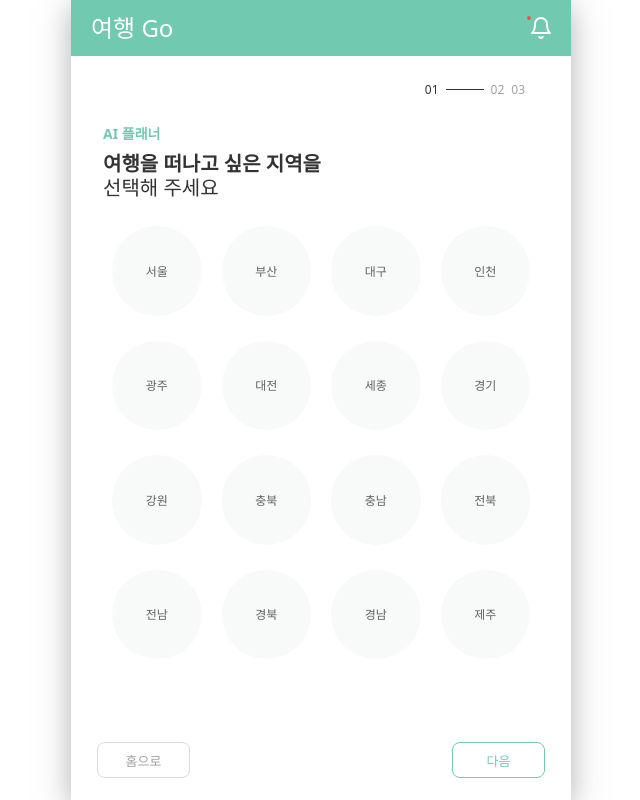
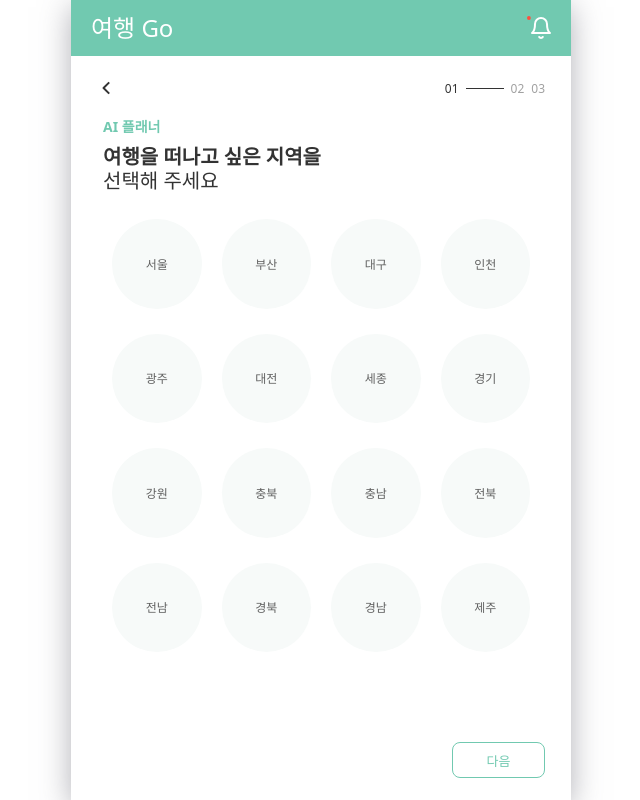
Before and after one commit to jobatda/Logit_FE, a React (Vite) app: page /aitripplan in a window 1280 px wide. Shown: the whole page, without its empty margins (319-959 px from the left). Built offline with nearby package versions, Linux system fonts and the light colour scheme; a web font is replaced by a local one.

Commit message:
fix: aiPlan homeBtn, nextBtn; PostDetail FOoter joinBtn

```diff
--- a/src/pages/aiTripPlan/components/DurationSelection.tsx
+++ b/src/pages/aiTripPlan/components/DurationSelection.tsx
@@ -53,7 +53,8 @@ export default function DurationSelection({ onNext, onPrevious }: { onNext: () =
       </DurationList>
         <ButtonWrapper>
             <PrevButton onClick={handlePrevClick}>이전</PrevButton>
-            <NextButton onClick={handleNextClick}>다음</NextButton>
+            {/* <NextButton onClick={handleNextClick}>다음</NextButton> */}
+            <NextButton $isAbled={!data.duration} onClick={handleNextClick}>다음</NextButton>
         </ButtonWrapper>
     </div>
   );
@@ -110,7 +111,8 @@ const ButtonWrapper = styled.div`
     // align-items: center;
 `;
 
-const NextButton = styled.button`
+
+const NextButton = styled.button<{$isAbled: boolean}>`
     width: 93px;
     height: 36px;
     display: flex;
@@ -120,7 +122,8 @@ const NextButton = styled.button`
     border: 1px solid #71C9B0;
     font-size: 13px;
     font-weight: 500;
-    color: #71C9B0;
+    color: ${({ $isAbled }) => ($isAbled ? '#71C9B0' : '#FFFFFF')};
+    background-color: ${({ $isAbled }) => ($isAbled ? '#FFFFFF' : '#71C9B0')};
     &:hover {
         background-color: #71C9B0;
         color: #FFFFFF;
--- a/src/pages/aiTripPlan/components/PageNavigation.tsx
+++ b/src/pages/aiTripPlan/components/PageNavigation.tsx
@@ -1,5 +1,8 @@
 import styled from "styled-components";
 import React from "react";
+import { useNavigate } from "react-router-dom";
+
+import goHomeIcon from "../../../assets/aiPlan/aiPlanGoHome.svg";
 
 type PageNavigationProps = {
   currentStep: number;
@@ -7,16 +10,25 @@ type PageNavigationProps = {
 };
 
 export default function PageNavigation({ currentStep, totalSteps }: PageNavigationProps) {
+  const navigate = useNavigate();
+
+  const onClickGoHome = () => {
+    navigate("/");
+  };
+
   return (
     <PagenavigationWrapper>
+      <GoHomeBtn src={goHomeIcon} onClick={onClickGoHome} />
+      <NavigationWrapper>
        {Array.from({ length: totalSteps }, (_, index) => (
-        <React.Fragment key={index}>
+         <React.Fragment key={index}>
           <Dot isActive={index + 1 === currentStep}>
             {String(index + 1).padStart(2, '0')}
           </Dot>
           {index + 1 === currentStep && <CurrentPageBar />}
         </React.Fragment>
       ))}
+      </NavigationWrapper>
     </PagenavigationWrapper>
   );
 }
@@ -24,10 +36,23 @@ export default function PageNavigation({ currentStep, totalSteps }: PageNavigati
 const PagenavigationWrapper = styled.div`
     display: flex;
     flex-direction: row;
-    justify-content: flex-end;
+    justify-content: space-between;
     align-items: center;
-    gap:7px;
-    padding: 26px 26px;
+    padding: 16px 6px 12px 0;
+`;
+
+const GoHomeBtn = styled.img`
+    width: 32px;
+    height: 32px;
+    cursor: pointer;
+    object-fit: cover;
+`;
+
+const NavigationWrapper = styled.div`
+  display: flex;
+  justify-content: center;
+  align-items: center;
+  gap: 7px;
 `;
 
 const Dot = styled.div<{ isActive: boolean }>`
--- a/src/pages/aiTripPlan/components/RegionSelection.tsx
+++ b/src/pages/aiTripPlan/components/RegionSelection.tsx
@@ -1,5 +1,4 @@
 import styled from "styled-components";
-import { useNavigate } from "react-router-dom";
 import { useTravelPlanner } from "../context/TravelPlannerContext";
 import PageNavigation from "./PageNavigation";
 
@@ -9,7 +8,6 @@ const regions = [
 
 export default function RegionSelection({ onNext }: { onNext: () => void }) {
     const { data, setRegion } = useTravelPlanner();
-    const navigate = useNavigate();
 
     const handleRegionClick = (region: string) => {
     setRegion(region);
@@ -22,12 +20,6 @@ export default function RegionSelection({ onNext }: { onNext: () => void }) {
             // alert("지역을 선택해 주세요.");
         }
     };
-
-    const handelPrevClick = () => {
-        navigate("/");
-    };
-
-
 
   return (
     <>
@@ -49,8 +41,8 @@ export default function RegionSelection({ onNext }: { onNext: () => void }) {
             ))}
         </RegionSelectionList>
         <ButtonWrapper>
-            <PrevButton onClick={handelPrevClick}>홈으로</PrevButton>
-            <NextButton onClick={handleNextClick}>다음</NextButton>
+            <PrevButton></PrevButton>
+            <NextButton $isAbled={!data.region} onClick={handleNextClick}>다음</NextButton>
         </ButtonWrapper>
     </>
   );
@@ -121,7 +113,7 @@ const ButtonWrapper = styled.div`
     justify-content: space-between;
 `;
 
-const NextButton = styled.button`
+const NextButton = styled.button<{$isAbled: boolean}>`
     width: 93px;
     height: 36px;
     display: flex;
@@ -131,7 +123,9 @@ const NextButton = styled.button`
     border: 1px solid #71C9B0;
     font-size: 13px;
     font-weight: 500;
-    color: #71C9B0;
+    // color: {} #71C9B0;
+    color: ${({ $isAbled }) => ($isAbled ? '#71C9B0' : '#FFFFFF')};
+    background-color: ${({ $isAbled }) => ($isAbled ? '#FFFFFF' : '#71C9B0')};
     &:hover {
         background-color: #71C9B0;
         color: #FFFFFF;
@@ -139,14 +133,5 @@ const NextButton = styled.button`
 `;
 
 const PrevButton = styled.button`
-    width: 93px;
-    height: 36px;
-    display: flex;
-    justify-content: center;
-    align-items: center;
-    border-radius: 8px;
-    border: 1px solid #D9D9D9;
-    font-size: 13px;
-    font-weight: 500;
-    color: #A1A1A1;
+    opacity: 0;
 `;
--- a/src/pages/aiTripPlan/components/ThemeSelection.tsx
+++ b/src/pages/aiTripPlan/components/ThemeSelection.tsx
@@ -30,7 +30,6 @@ export default function ThemeSelection({ onPrevious}: { onPrevious: () => void})
       setThemes([...data.themes, theme]);
     }
   };
-
   // const handleComplete = () => {
     // setThemes(s);
     // onComplete(); // 완료 후 서버로 데이터 전송 또는 결과 페이지로 이동
@@ -40,7 +39,7 @@ export default function ThemeSelection({ onPrevious}: { onPrevious: () => void})
     if (data.themes.length > 1) {
         // onNext();
     } else {
-        // alert("지역을 선택해 주세요.");
+        alert("지역을 선택해 주세요.");
         // 실행하고 다음 추천 리스트로 넘어가기
     }
 };
@@ -68,12 +67,14 @@ const handlePrevClick = () => {
       <div>
         <ButtonWrapper>
             <PrevButton onClick={handlePrevClick}>이전</PrevButton>
-            <NextButton onClick={handleNextClick}>다음</NextButton>
+            {/* <NextButton onClick={handleNextClick}>다음</NextButton> */}
+            <NextButton $isAbled={data.themes.length > 1} onClick={handleNextClick}>다음</NextButton>
         </ButtonWrapper>
       </div>
     </>
   );
 }
+
 
 const Aisubject = styled.div`
     font-size: 14px;
@@ -148,7 +149,8 @@ const ButtonWrapper = styled.div`
     justify-content: space-between;
 `;
 
-const NextButton = styled.button`
+
+const NextButton = styled.button<{$isAbled: boolean}>`
     width: 93px;
     height: 36px;
     display: flex;
@@ -158,7 +160,8 @@ const NextButton = styled.button`
     border: 1px solid #71C9B0;
     font-size: 13px;
     font-weight: 500;
-    color: #71C9B0;
+    color: ${({ $isAbled }) => ($isAbled ? '#FFFFFF' : '#71C9B0')};
+    background-color: ${({ $isAbled }) => ($isAbled ? '#71C9B0' : '#FFFFFF')};
     &:hover {
         background-color: #71C9B0;
         color: #FFFFFF;
--- a/src/pages/thunder/components/PostDetail/PostDetailFooter.tsx
+++ b/src/pages/thunder/components/PostDetail/PostDetailFooter.tsx
@@ -55,12 +55,15 @@ const PostBookmark = styled.img`
 const PostJoin = styled.button`
     width: 100%;
     height: 100%;
-    padding: 16.5px 110px;
+    padding: 16.5px 0;
     border-radius: 15px;
     background-color: #71C9B0;
     color: #FFFFFF;
-    font-size: 18px;
-    line-height: 17px;
+    font-size: 17px;
+    letter-spacing: 1px;
+    line-height: 18px;
     fonst-weight: 700; // bold
+    display: flex;
+    justify-content: center;
     cursor: pointer;
 `;
```
Also changed, not shown: src/assets/aiPlan/aiPlanGoHome.svg (added).
